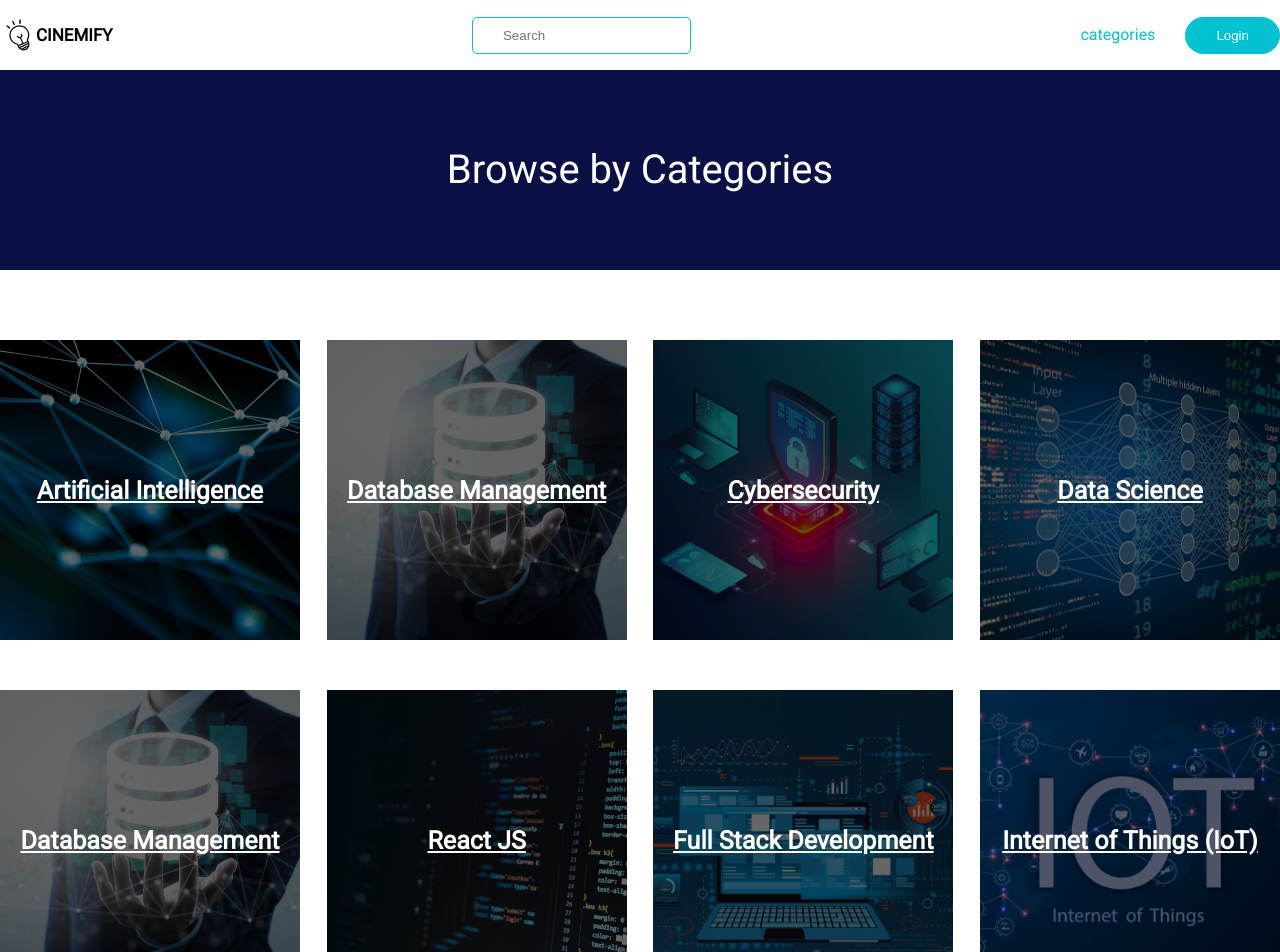
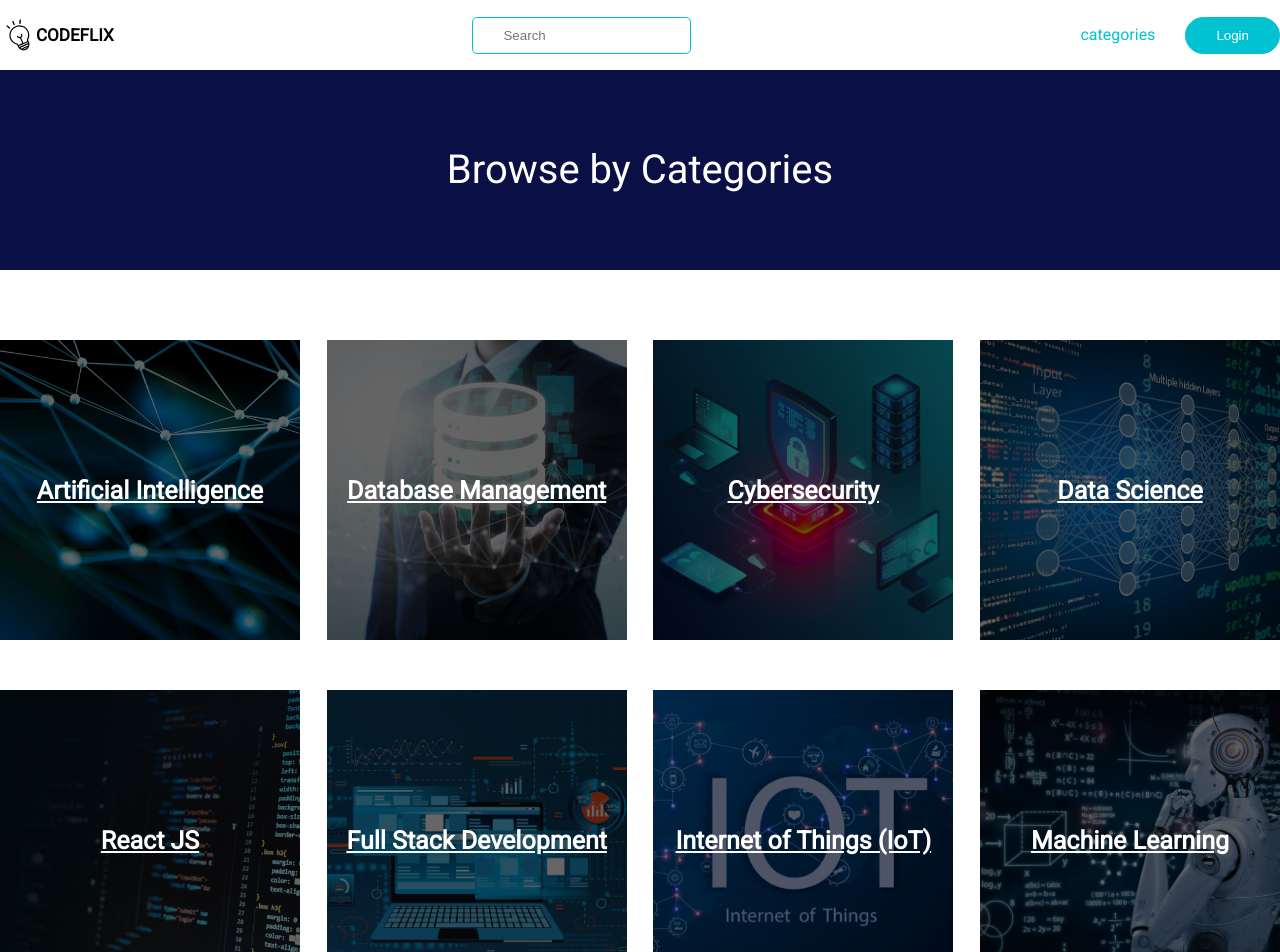
Before and after one commit to javier-arango/codeflix, a Next.js app: page /categories in a window 1280 px wide. Shown: the top 952 px of the page. Built offline with nearby package versions, Linux system fonts and the light colour scheme; no server answers.

Commit message:
Removed empty category and fix logo text

```diff
--- a/src/components/Logo.tsx
+++ b/src/components/Logo.tsx
@@ -82,7 +82,7 @@ export const Logo = ({ href = '/', className, color = 'dark' }: LogoProps) => {
           textTransform: 'uppercase',
         }}
       >
-        Cinemify
+        Codeflix
       </p>
     </Link>
   )
--- a/src/constants/videoCategories.constants.ts
+++ b/src/constants/videoCategories.constants.ts
@@ -22,7 +22,6 @@ export const VIDEO_CATEGORIES: Category = {
   db: 'Database Management',
   cybersecurity: 'Cybersecurity',
   datascience: 'Data Science',
-  database: 'Database Management',
   frontend: 'React JS',
   fullstack: 'Full Stack Development',
   iot: 'Internet of Things (IoT)',
@@ -51,7 +50,6 @@ export const VIDEO_CATEGORIES2: Category2 = {
     name: 'Data Science',
     img: dataScienceImage,
   },
-  database: { key: 'database', name: 'Database Management', img: dbImage },
   frontend: { key: 'frontend', name: 'React JS', img: frontImage },
   fullstack: {
     key: 'fullstack',
--- a/src/types/index.ts
+++ b/src/types/index.ts
@@ -9,7 +9,6 @@ export type CategoryKey =
   | 'db'
   | 'cybersecurity'
   | 'datascience'
-  | 'database'
   | 'frontend'
   | 'fullstack'
   | 'iot'
```
